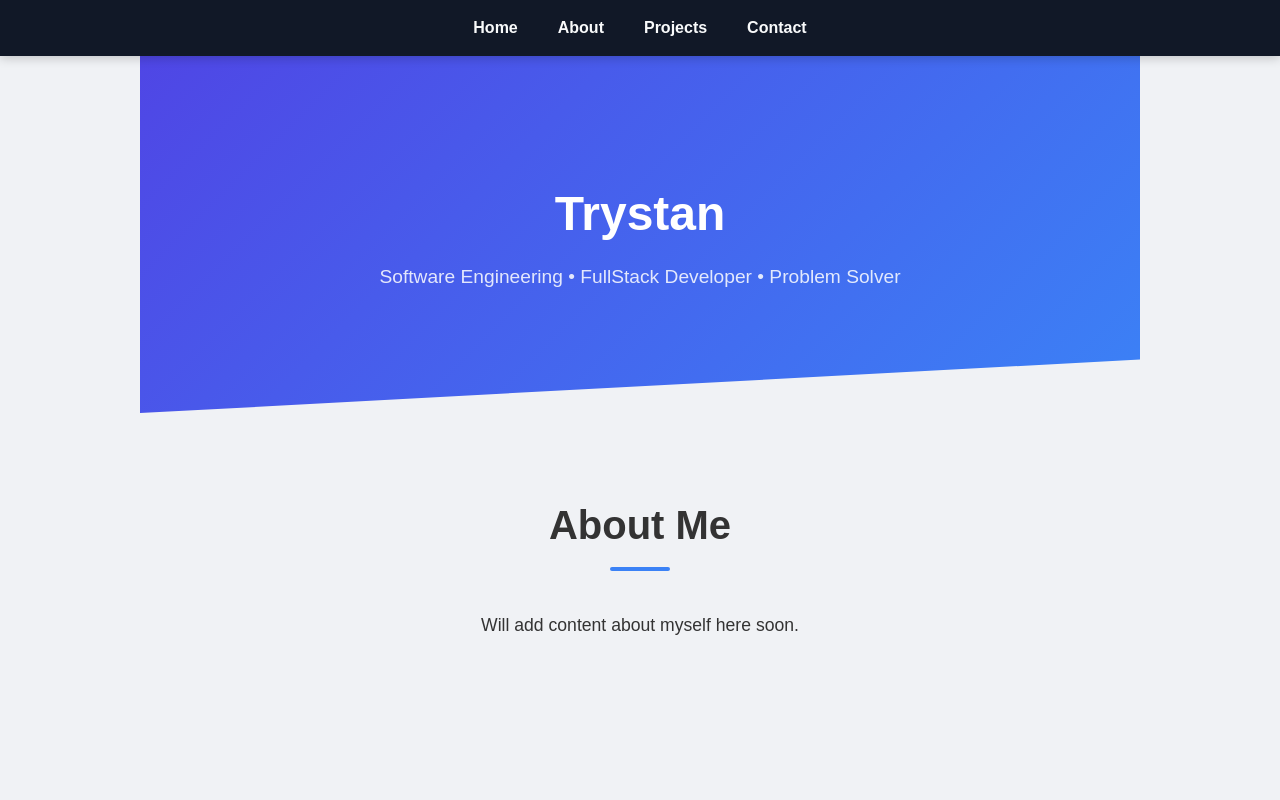
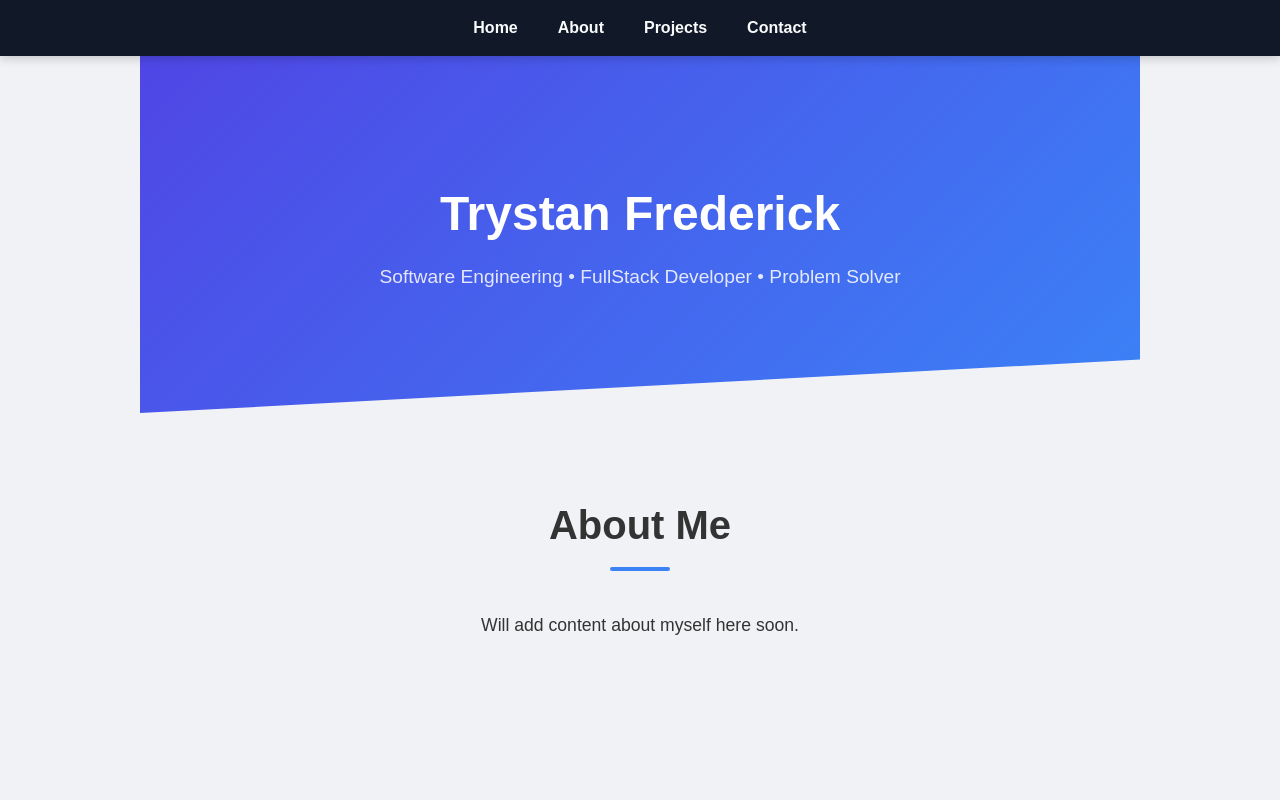
Before and after one commit to 76Trystan/portfolio-website, a React (Create React App) app: page /projects in a window 1280 px wide. Shown: the top 800 px of the page. Built offline with nearby package versions, Linux system fonts and the light colour scheme.

Commit message:
updated hero.js

```diff
--- a/src/components/Hero.js
+++ b/src/components/Hero.js
@@ -1,7 +1,7 @@
 function Hero() {
   return (
     <section className="hero fadein" id="hero">
-      <h1>Trystan</h1>
+      <h1>Trystan Frederick</h1>
       <p>Software Engineering • FullStack Developer • Problem Solver</p>
     </section>
   );
```
